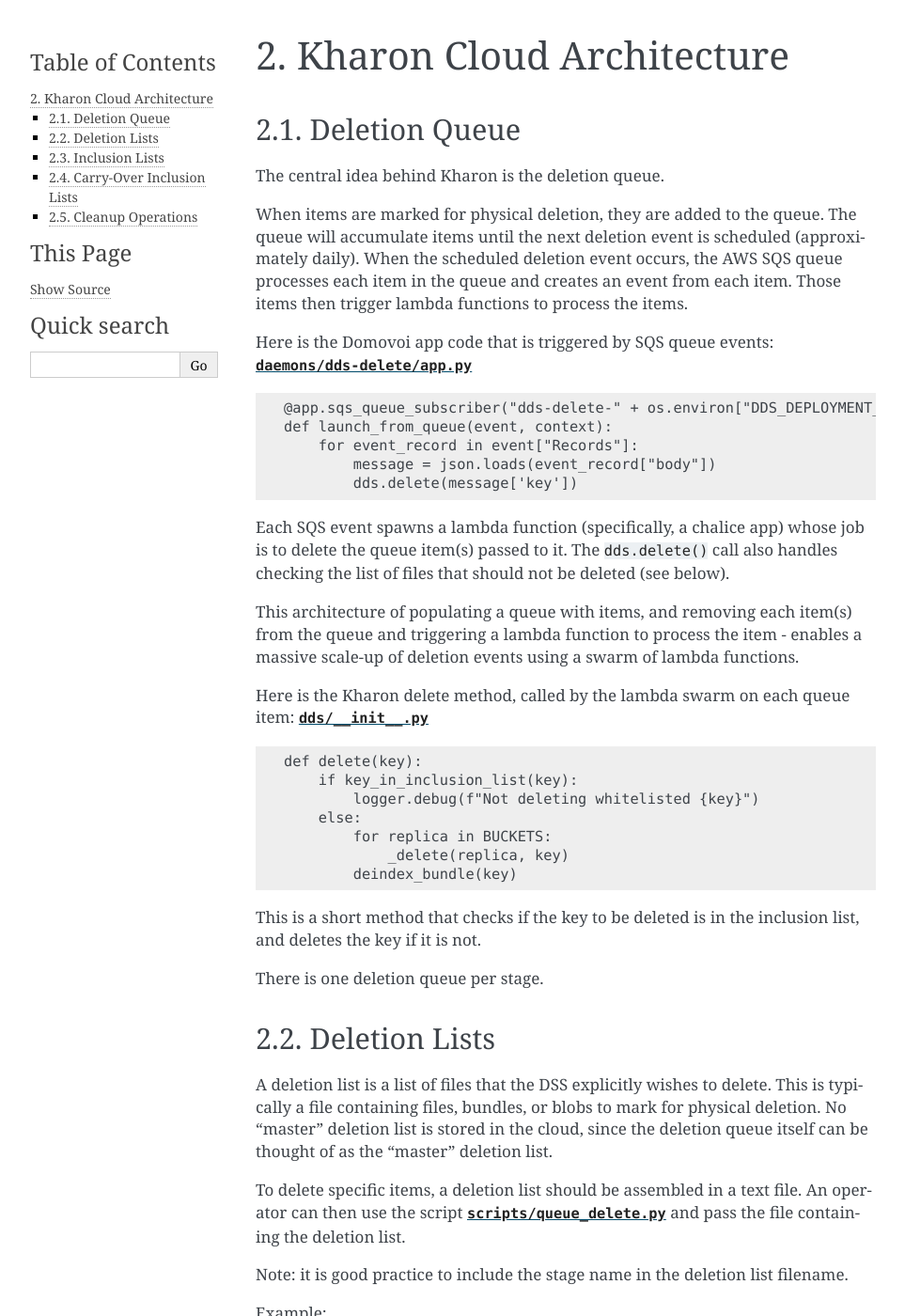
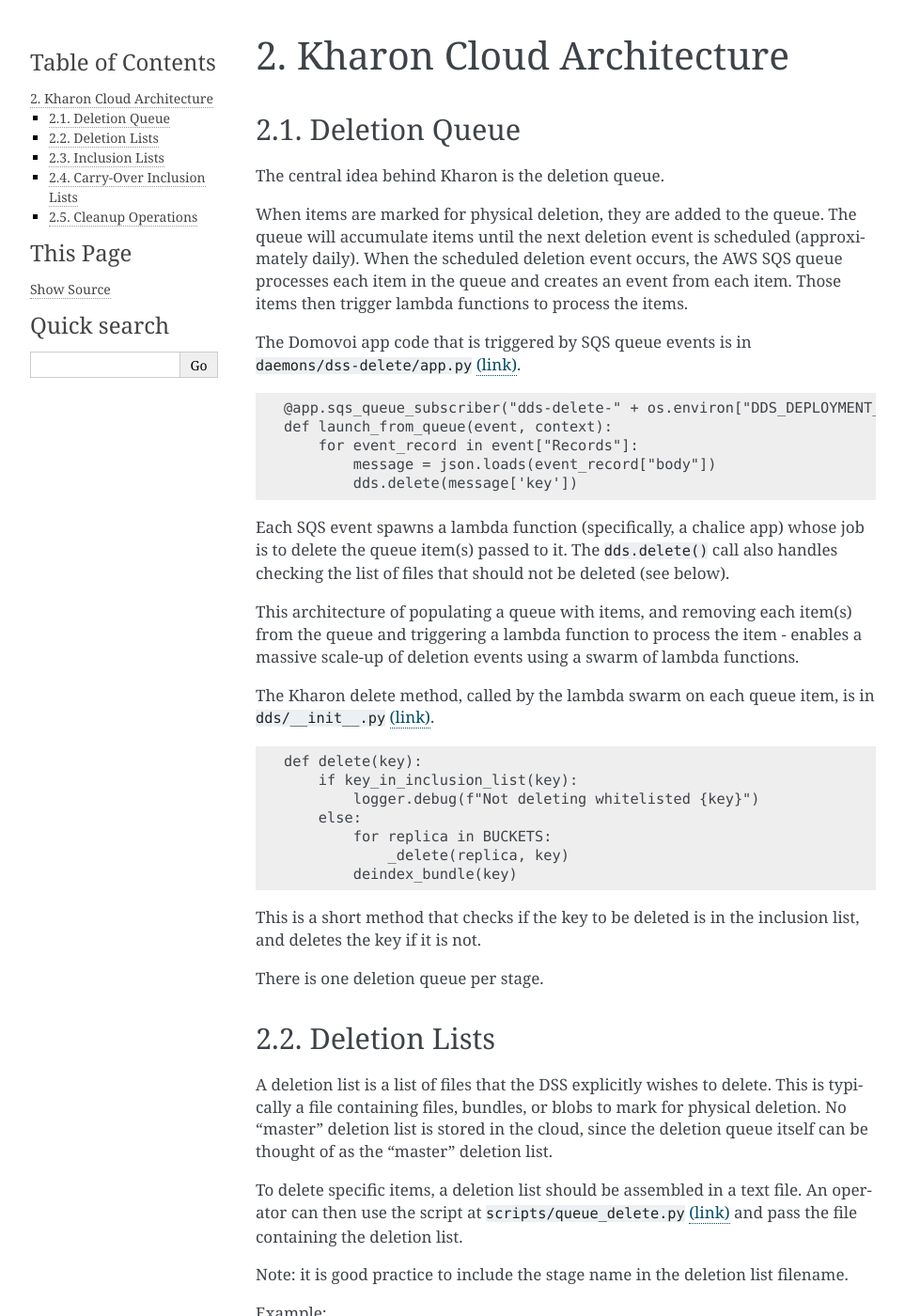
Before and after one commit to DataBiosphere/data-store-kharon, a Sphinx documentation site: the page built from docs/arch.md, in a window 1280 px wide and 1400 px high. Shown: the whole window at 94% size, without its empty margins (148-1111 px from the left). Built offline with Sphinx 7.4.7, drawn with Linux system fonts in a browser that asks for light colours; some of the changed text lies outside the part shown.

Commit message:
fix broken link text

````diff
--- a/docs/arch.md
+++ b/docs/arch.md
@@ -10,8 +10,8 @@
 processes each item in the queue and creates an event from each item. Those items then trigger lambda functions to
 process the items.
 
-Here is the Domovoi app code that is triggered by SQS queue events:
-[`daemons/dds-delete/app.py`](https://github.com/HumanCellAtlas/kharon/blob/master/daemons/dds-delete/app.py)
+The Domovoi app code that is triggered by SQS queue events is in `daemons/dss-delete/app.py`
+[(link)](https://github.com/HumanCellAtlas/kharon/blob/master/daemons/dds-delete/app.py).
 
 ```text
 @app.sqs_queue_subscriber("dds-delete-" + os.environ["DDS_DEPLOYMENT_STAGE"])
@@ -29,8 +29,8 @@
 lambda function to process the item - enables a massive scale-up of deletion events using a swarm of lambda
 functions.
 
-Here is the Kharon delete method, called by the lambda swarm on each queue item:
-[`dds/__init__.py`](https://github.com/HumanCellAtlas/kharon/blob/master/dds/__init__.py)
+The Kharon delete method, called by the lambda swarm on each queue item, is in `dds/__init__.py`
+[(link)](https://github.com/HumanCellAtlas/kharon/blob/master/dds/__init__.py).
 
 ```text
 def delete(key):
@@ -54,7 +54,7 @@
 the deletion queue itself can be thought of as the "master" deletion list.
 
 To delete specific items, a deletion list should be assembled in a text file. An operator can then use the script
-[`scripts/queue_delete.py`](https://github.com/HumanCellAtlas/kharon/blob/master/scripts/queue_delete.py) and pass
+at `scripts/queue_delete.py` [(link)](https://github.com/HumanCellAtlas/kharon/blob/master/scripts/queue_delete.py) and pass
 the file containing the deletion list.
 
 Note: it is good practice to include the stage name in the deletion list filename.
@@ -90,8 +90,8 @@
 allows the lambda swarm to scale without creating a bottleneck with the inclusion list lookup step.
 
 To save specific items from being deleted, an inclusion list should be assembled in a text file. An operator can
-then use the script
-[`scripts/populate_whitelist.py`](https://github.com/HumanCellAtlas/kharon/blob/master/scripts/populate_whitelist.py)
+then use the script at `scripts/populate_whitelist.py`
+[(link)](https://github.com/HumanCellAtlas/kharon/blob/master/scripts/populate_whitelist.py)
 and pass the file containing the inclusion list, and each item in the inclusion list file will be added to the
 DynamoDB inclusion list.
 
````
Also changed, not shown: docs/deletion.md (+2 -0 lines), docs/install.md (+1 -1 lines).
